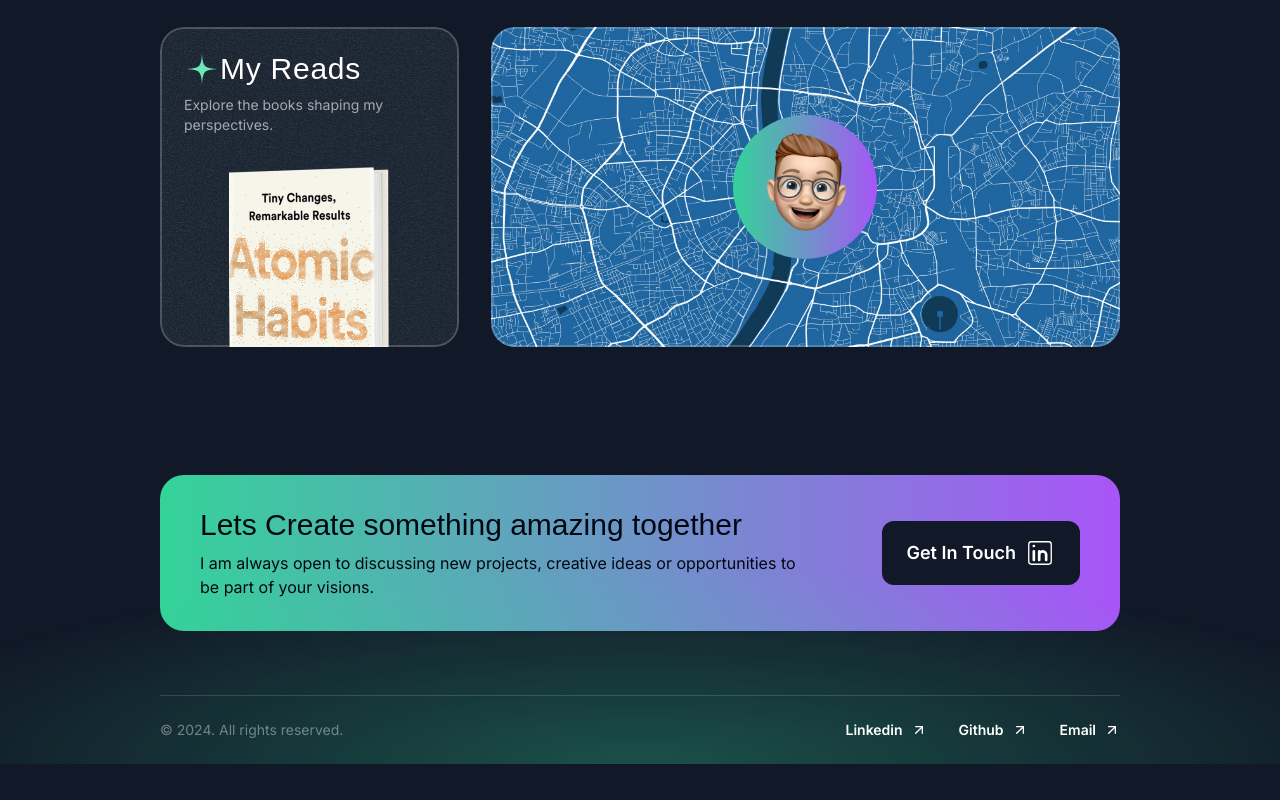
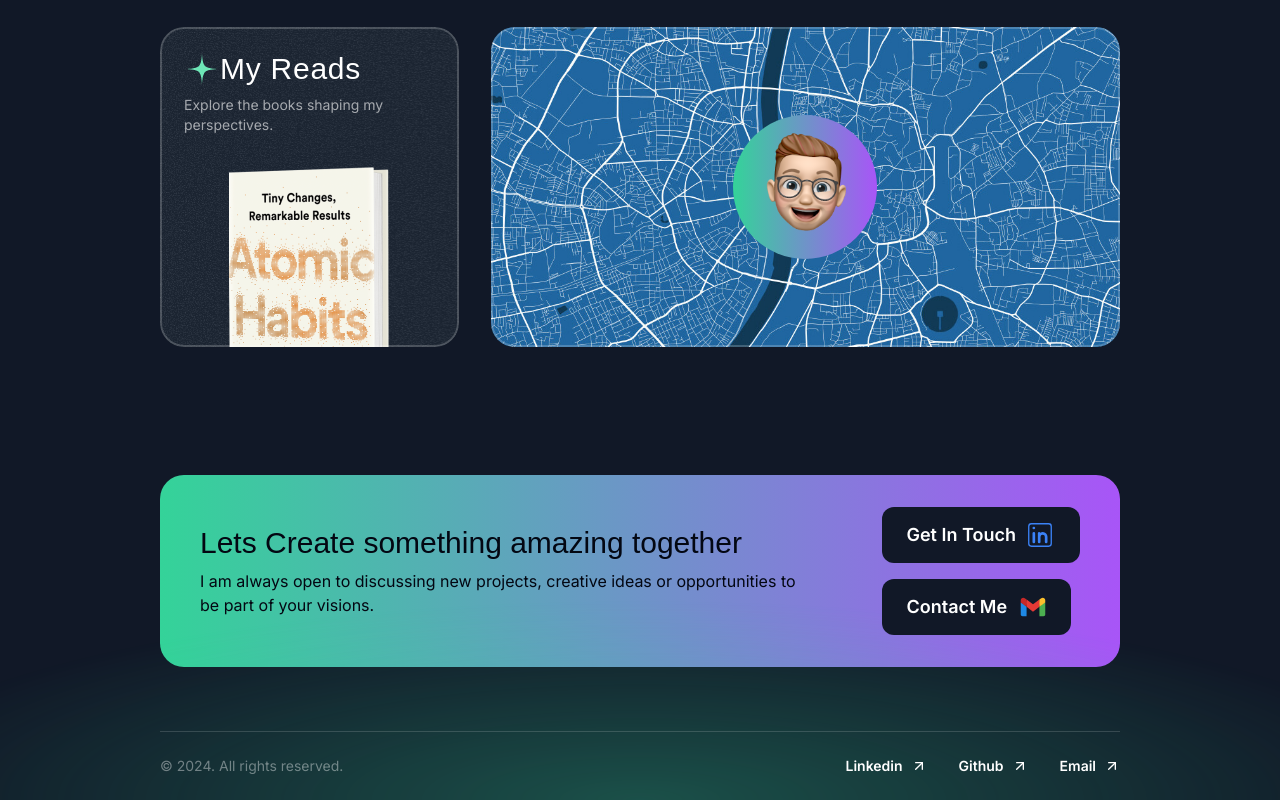
Before and after one commit to Meetkorat38/Portfolio, a Next.js app: page / in a window 1280 px wide. Shown: the part 3669-4469 px from the top of the page. Before the commit the page ends 4433 px from the top, so only its background shows below. Built offline with nearby package versions, Linux system fonts and the light colour scheme; a web font is replaced by a local one.

Commit message:
Add Gmail icon and contact link to Contact section

```diff
--- a/src/sections/Contact.tsx
+++ b/src/sections/Contact.tsx
@@ -1,4 +1,7 @@
+import Image from "next/image";
 import { CiLinkedin } from "react-icons/ci";
+import { IoMail } from "react-icons/io5";
+
 
 export const ContactSection = () => {
   return (
@@ -15,10 +18,14 @@
                 opportunities to be part of your visions.
               </p>
             </div>
-            <div className="z-20">
-              <a href="https://www.linkedin.com/in/meet-korat-335632245/" target="_blank" className="text-white cursor-pointer  bg-gray-900 inline-flex items-center px-6 h-12 md:h-16 rounded-xl mt-5 md:mt-0 gap-2 w-max">
+            <div className="z-20 flex flex-col lg:gap-4">
+              <a href="https://www.linkedin.com/in/meet-korat-335632245/" target="_blank" className="text-white cursor-pointer  bg-gray-900 inline-flex items-center px-6 h-12 md:h-14 rounded-xl mt-5 md:mt-0 gap-2 w-max">
                 <span className="font-semibold lg:text-lg">Get In Touch</span>
-                <CiLinkedin className="size-6 lg:size-8" />
+                <CiLinkedin className="size-6 lg:size-8 text-blue-500" />
+              </a>
+              <a href="mailto:meetkorat903@gmail.com" target="_blank" className="text-white cursor-pointer  bg-gray-900 inline-flex items-center px-6 h-12 md:h-14 rounded-xl mt-5 md:mt-0 gap-3 w-max">
+                <span className="font-semibold lg:text-lg">Contact Me</span>
+                <Image src={"/gmail.svg"} alt="Gmail" height={5} width={5} className="size-6 lg:size-7 " />
               </a>
             </div>
           </div>
@@ -27,3 +34,4 @@
     </section>
   );
 };
+``
```
Also changed, not shown: public/gmail.svg (added).
